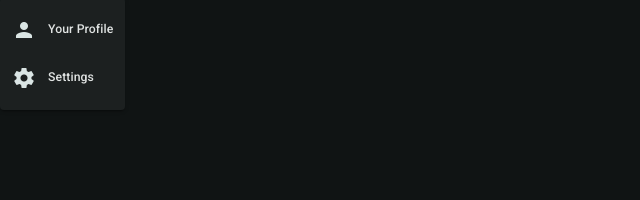
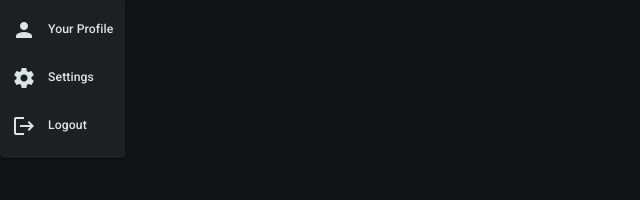
Before and after one commit to DylDavies/SDPWeb, an Angular app: page /login in a window 1280 px wide. Both pictures are taken after a click on the button "account_circle". Shown: the part 88-288 px from the top of the page, without its empty margins (0-640 px from the left). Built offline with nearby package versions, Linux system fonts and the light colour scheme.

Commit message:
feat(profileDropdown): added logout button to profile dropdown

```diff
--- a/src/app/shared/components/profile-dropdown/profile-dropdown.html
+++ b/src/app/shared/components/profile-dropdown/profile-dropdown.html
@@ -11,4 +11,8 @@
     <mat-icon>settings</mat-icon>
     <p>Settings</p>
   </button>
+  <button mat-menu-item (click)="onLogoutClick()">
+    <mat-icon>logout</mat-icon>
+    <p>Logout</p>
+  </button>
 </mat-menu>
--- a/src/app/shared/components/profile-dropdown/profile-dropdown.ts
+++ b/src/app/shared/components/profile-dropdown/profile-dropdown.ts
@@ -26,4 +26,8 @@ export class ProfileDropdown {
   onSettingsClick(){
     //console.log("Navigate user to settings page");
   }
+
+  onLogoutClick(){
+    //console.log("Log user out");
+  }
 }
```
